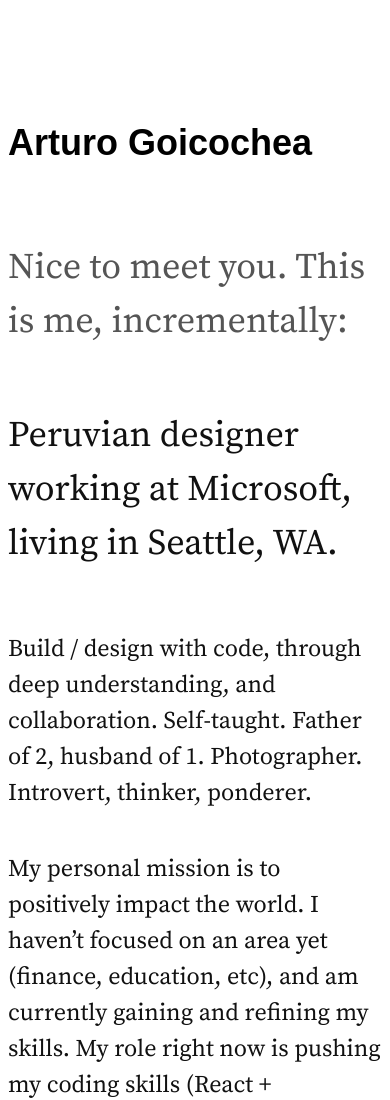
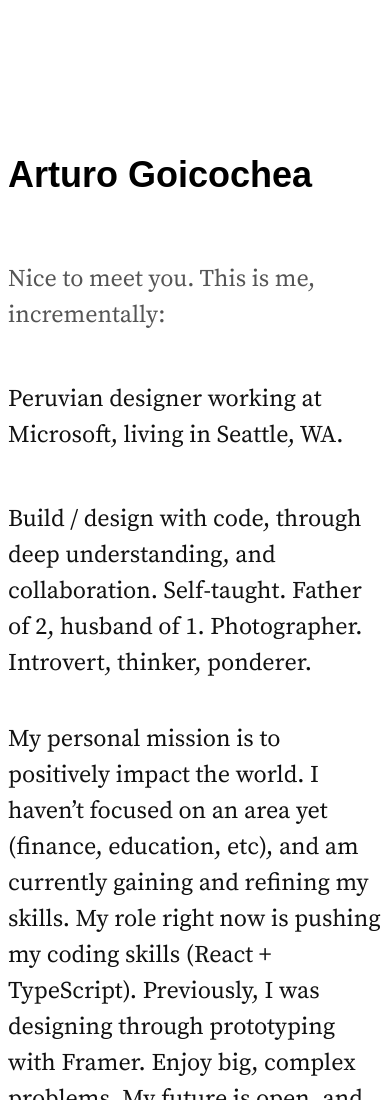
Before and after one commit to arturogh/arturogoicocheacom-flat, a plain HTML site: page index.html in a window 390 px wide. Shown: the top 1100 px of the page. Drawn offline with Linux system fonts and the light colour scheme; a web font is replaced by a local one.

Commit message:
Added padding and fixed h1 on mobile being humungous. take 2

```diff
--- a/index.html
+++ b/index.html
@@ -23,13 +23,13 @@
   <!-- <link rel="icon" type="image/png" href="images/favicon.png"> -->
 
 </head>
-<body class="mw7 center pv4 pt6 pt4-ns ph2">
+<body class="mw7 center pv4 pt6 mt4 mt0-ns pt4-ns ph2">
 
 <h1 class="sans-serif pt5 pb4 f-headline-l f1-ns f2 lh-title">Arturo Goicochea</h1>
 
-<p class="mid-gray f2 pt2 pb3 lh-copy measure">Nice to meet you. This is me, incrementally:</p>
+<p class="mid-gray f2-ns f3 pt2 pb3 lh-copy measure">Nice to meet you. This is me, incrementally:</p>
 
-<p class="near-black f2 pt2 pb3 lh-copy measure">Peruvian designer working at Microsoft, living in Seattle, WA.</p>
+<p class="near-black f2-ns f3 pt2 pb3 lh-copy measure">Peruvian designer working at Microsoft, living in Seattle, WA.</p>
 
 <p class="near-black f3 pv2 lh-copy measure">Build / design with code, through deep understanding, and collaboration. Self-taught. Father of 2, husband of 1. Photographer. Introvert, thinker, ponderer.</p>
 
```
